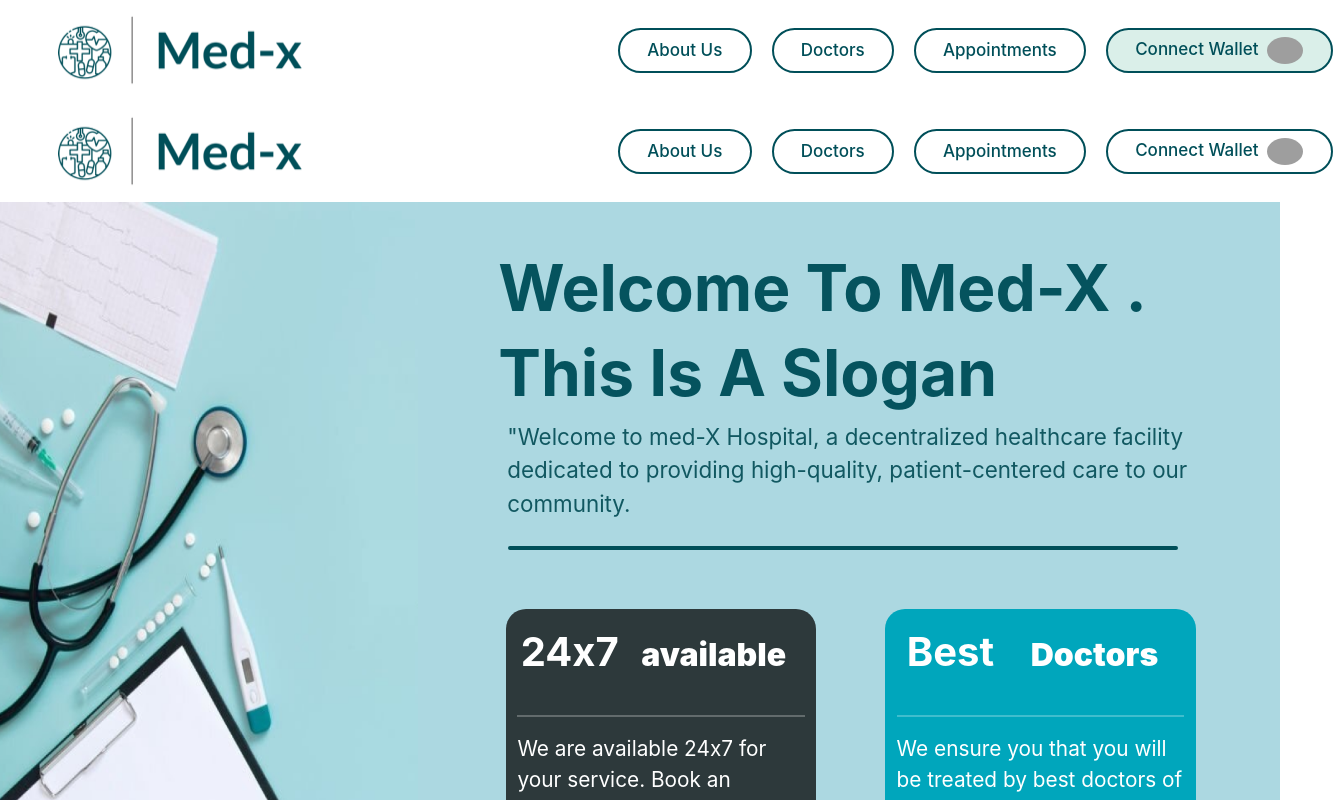
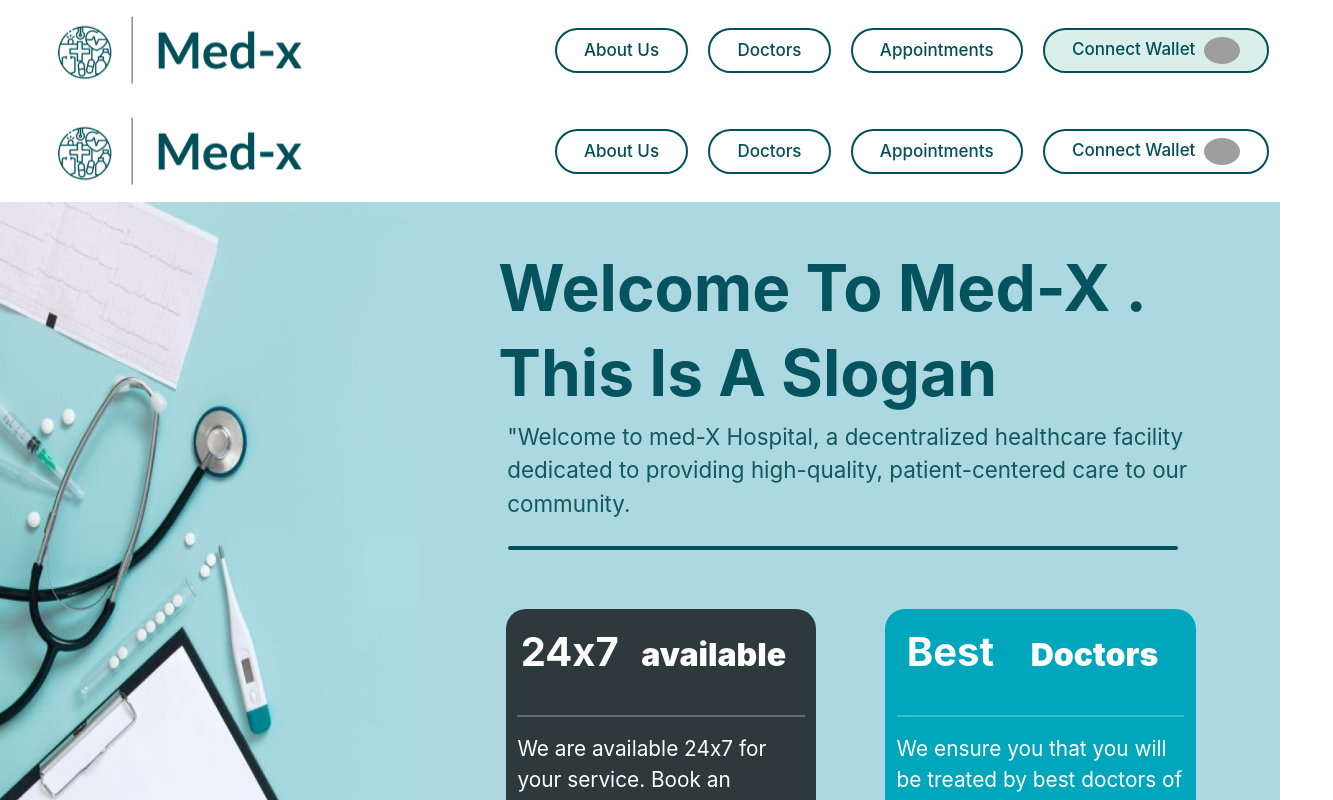
Before and after one commit to Sud0-AP/Med-X-Homecoders, a React (Create React App) app: page / in a window 1280 px wide. Shown: the top 800 px of the page, 1333 px wide, since content can reach past the window. Built offline with nearby package versions, Linux system fonts and the light colour scheme; grey boxes are pictures that could not be loaded.

Commit message:
Update Navbar.css

```diff
--- a/src/components/Navbar.css
+++ b/src/components/Navbar.css
@@ -25,7 +25,7 @@ h1.medx {
 }
 
 .right {
-  width: 50%;
+  width: 55%;
   display: flex;
   justify-content: space-between;
   align-items: center;
```
